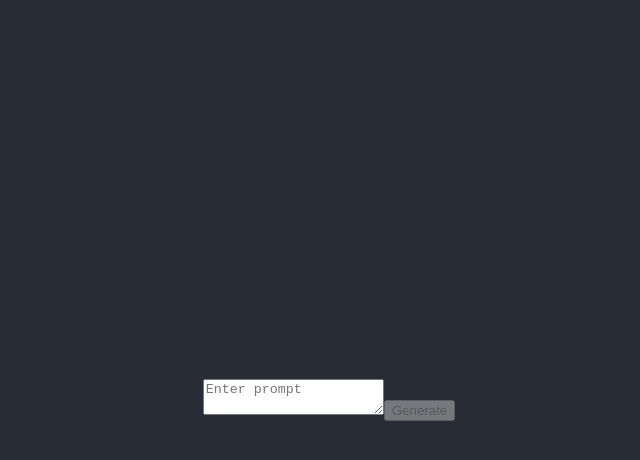
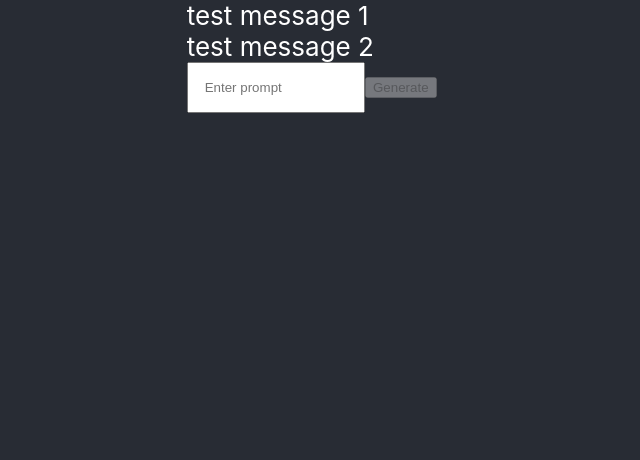
Before and after one commit to npgilman/ai_hackathon, a React (Create React App) app: page / in a window 1280 px wide. Shown: the top 460 px of the page, without its empty margins (311-951 px from the left). Built offline with nearby package versions, Linux system fonts and the light colour scheme.

Commit message:
Add primitive styling and message history

```diff
--- a/src/App.css
+++ b/src/App.css
@@ -1,18 +1,3 @@
-.App {
-  text-align: center;
-}
-
-.App-logo {
-  height: 40vmin;
-  pointer-events: none;
-}
-
-@media (prefers-reduced-motion: no-preference) {
-  .App-logo {
-    animation: App-logo-spin infinite 20s linear;
-  }
-}
-
 .App-header {
   background-color: #282c34;
   min-height: 100vh;
@@ -27,12 +12,3 @@
 .App-link {
   color: #61dafb;
 }
-
-@keyframes App-logo-spin {
-  from {
-    transform: rotate(0deg);
-  }
-  to {
-    transform: rotate(360deg);
-  }
-}
--- a/src/Components/chatbot.js
+++ b/src/Components/chatbot.js
@@ -13,9 +13,16 @@ function ChatbotWindow( {param1, param2} ) {
   const [prompt, setPrompt] = useState("");
   const [apiResponse, setApiResponse] = useState("");
   const [loading, setLoading] = useState(false);
+  const [messages, setMessages] = useState(["test message 1", "test message 2"]);
 
   const handleSubmit = async (e) => {
     e.preventDefault();
+    // Add to messages
+    var messageCopy = messages;
+    messageCopy.push(prompt);
+
+
+    // AI list
     setLoading(true);
     try {
       const result = await openai.chat.completions.create({
@@ -25,6 +32,9 @@ function ChatbotWindow( {param1, param2} ) {
       });
       console.log("Response: ", result.choices[0].message)
       setApiResponse(result.choices[0].message);
+
+      messageCopy.push(result.choices[0].message.content);
+      setMessages(messageCopy);
     }
     catch (e) {
       setApiResponse("Error");
@@ -36,19 +46,24 @@ function ChatbotWindow( {param1, param2} ) {
     <>
       <div
         style={{
-          display: "flex",
           justifyContent: "center",
           alignItems: "center",
           height: '100vh',
         }}
       >
+        <div className="messages" style={{alignItems: "left"}}>
+          {messages.map(message => {
+            return <>{message}<br></br></>
+          })}
+        </div>
         <form onSubmit={handleSubmit}>
-          <textarea
+          <input
+            style={{padding: '1rem', width: "50%"}}
             type="text"
             value={prompt}
             placeholder="Enter prompt"
             onChange={(e) => setPrompt(e.target.value)}
-          ></textarea>
+          ></input>
           <button
             disabled={loading || prompt.length === 0}
             type="submit"
```
Also changed, not shown: 2 other files (tests, documents, lock files or other folders).
